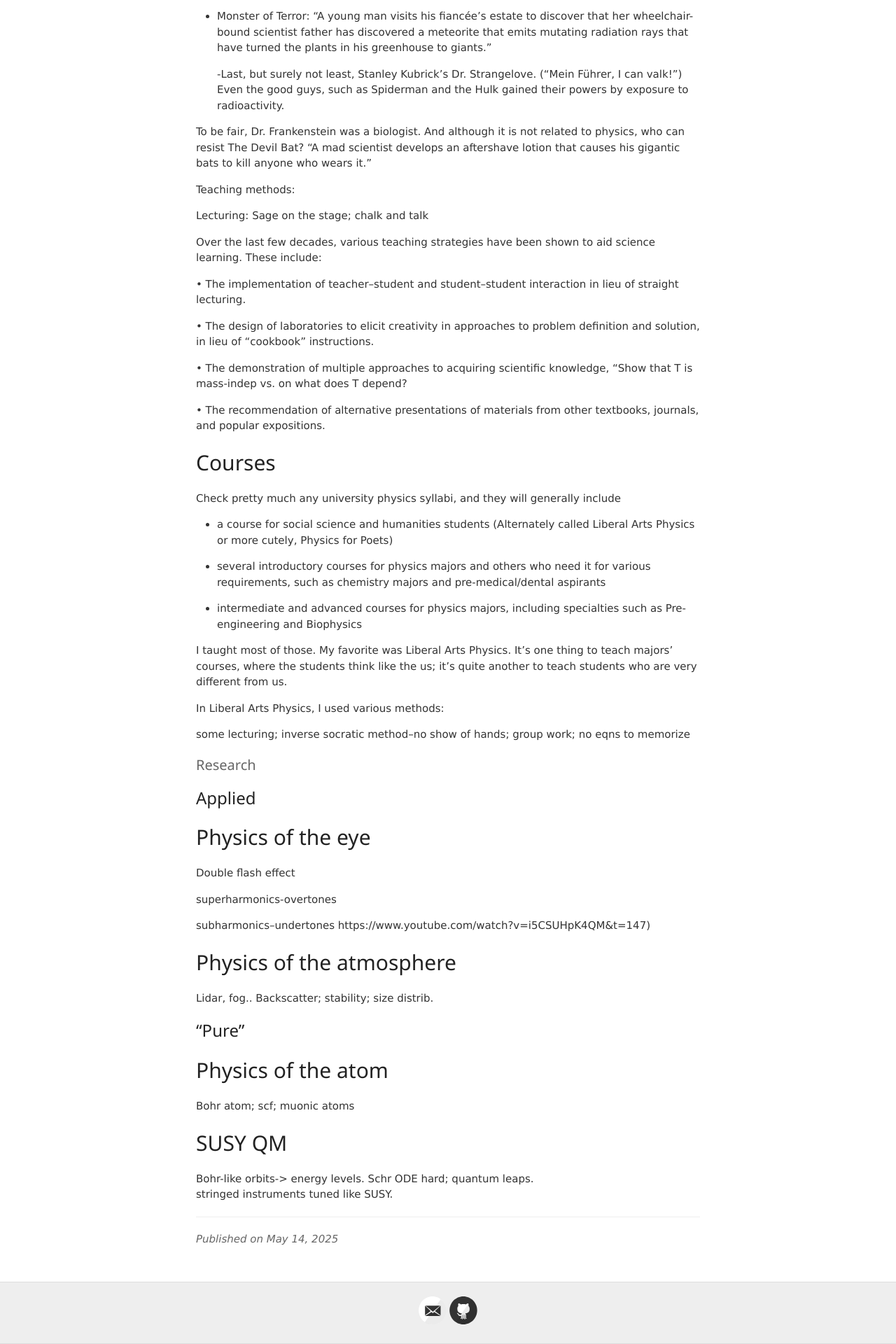
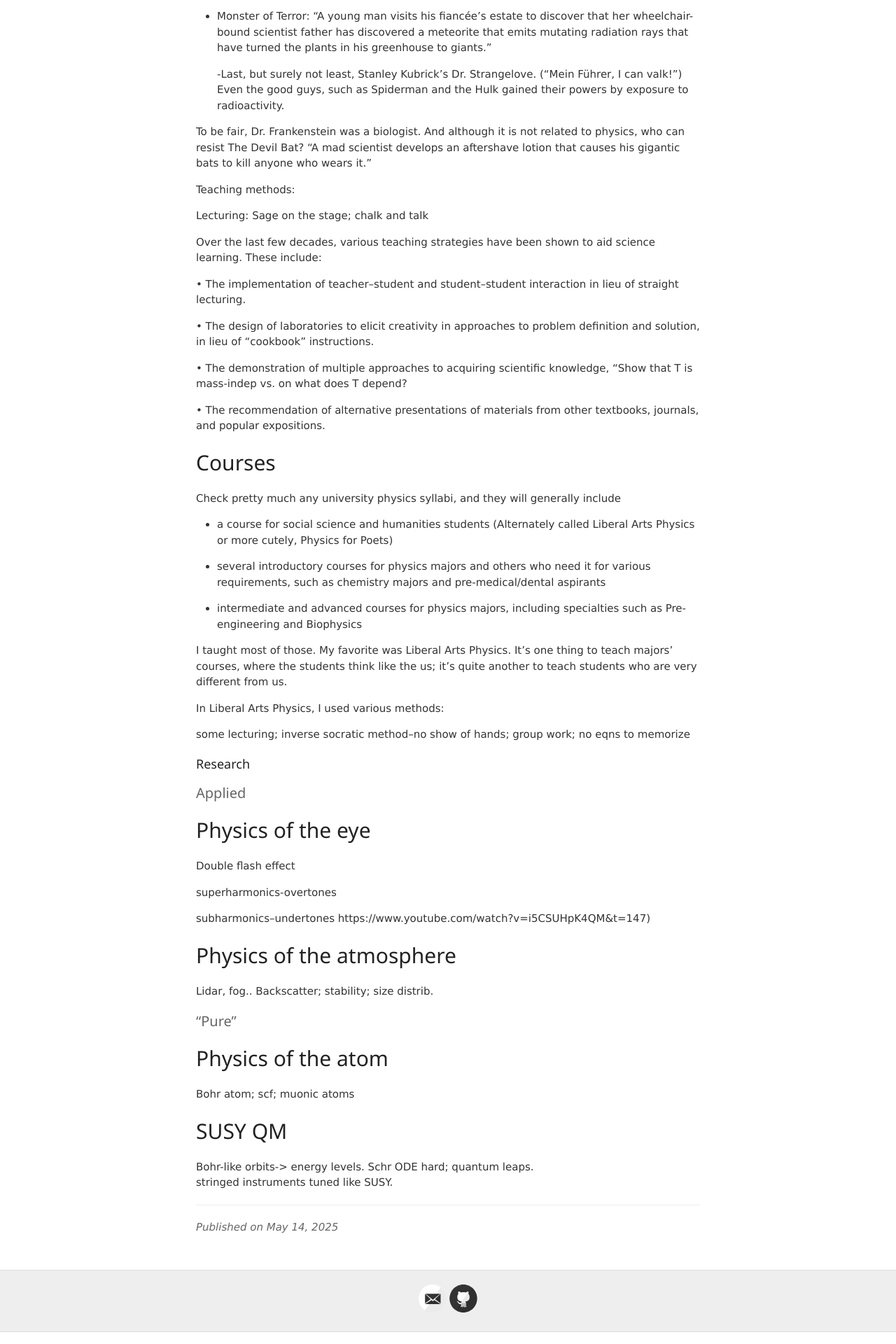
Before and after one commit to jvmallow/jvmallow.github.io, a Jekyll site: the page built from _posts/2025-05-14-Physics.md, in a window 1280 px wide. Shown: the part 1243-3163 px from the top of the page at 70% size. Built offline with Jekyll 4.4.1, drawn with Linux system fonts in a browser that asks for light colours; a script that is not in the unit is left out.

```diff
--- a/_posts/2025-05-14-Physics.md
+++ b/_posts/2025-05-14-Physics.md
@@ -77,9 +77,9 @@ In Liberal Arts Physics, I used various methods:
 some lecturing; inverse socratic method--no show of hands; group work; no eqns to memorize
 
 
-#### Research
+##### Research
 
-### Applied
+#### Applied
 
 ## Physics of the eye
 
@@ -95,7 +95,7 @@ https://www.youtube.com/watch?v=i5CSUHpK4QM&t=147)
 Lidar, fog.. Backscatter; stability; size distrib.
 
 
-### "Pure"
+#### "Pure"
 
 
 ## Physics of the atom
```
